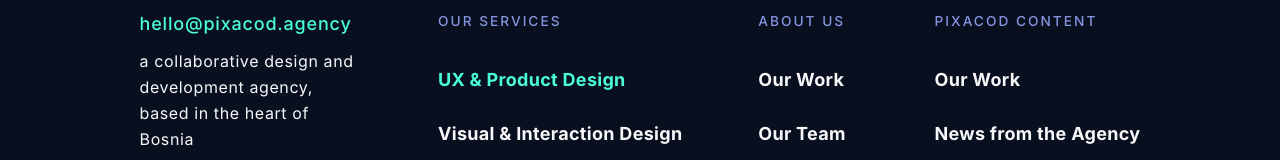
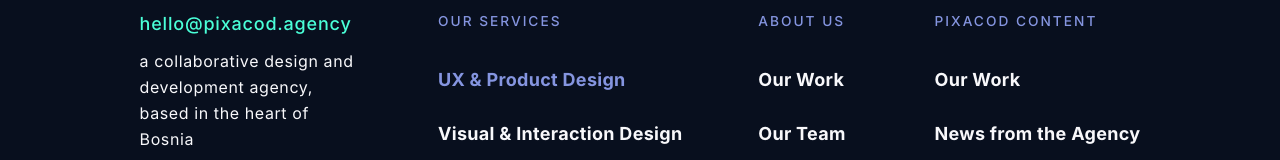
Before and after one commit to pixacodagency/frontend, a Next.js app: page / in a window 1280 px wide. In both pictures the pointer is over the link "UX & Product Design". Shown: the part 1435-1595 px from the top of the page. Built offline with nearby package versions, Linux system fonts and the light colour scheme.

Commit message:
Update footer style

```diff
--- a/styles/Footer.module.css
+++ b/styles/Footer.module.css
@@ -281,7 +281,7 @@
 }
 
 .menuFooter li li a:hover {
-    color: #4AFFD8;
+    color: var(--blue-light);
 }
 
 
```
